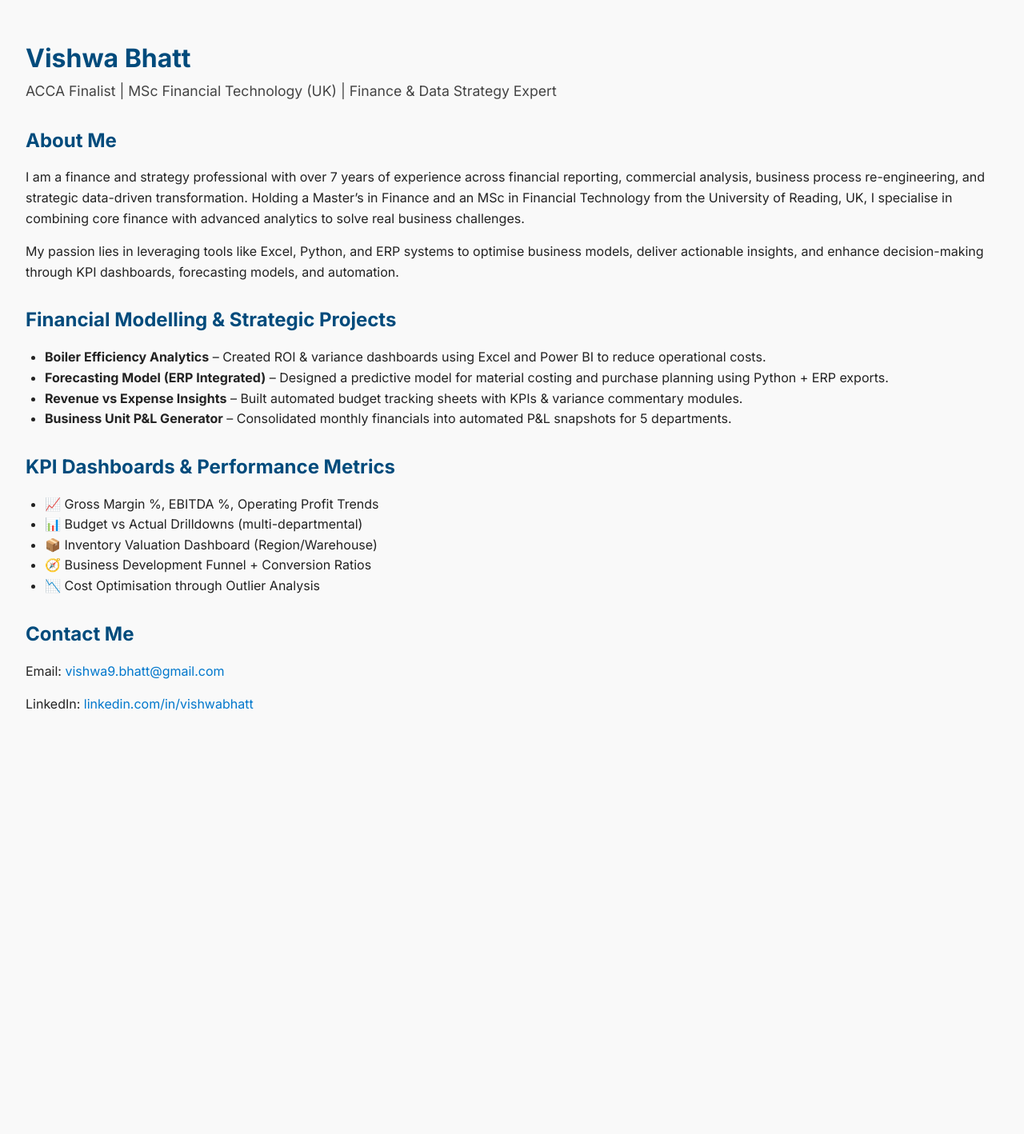
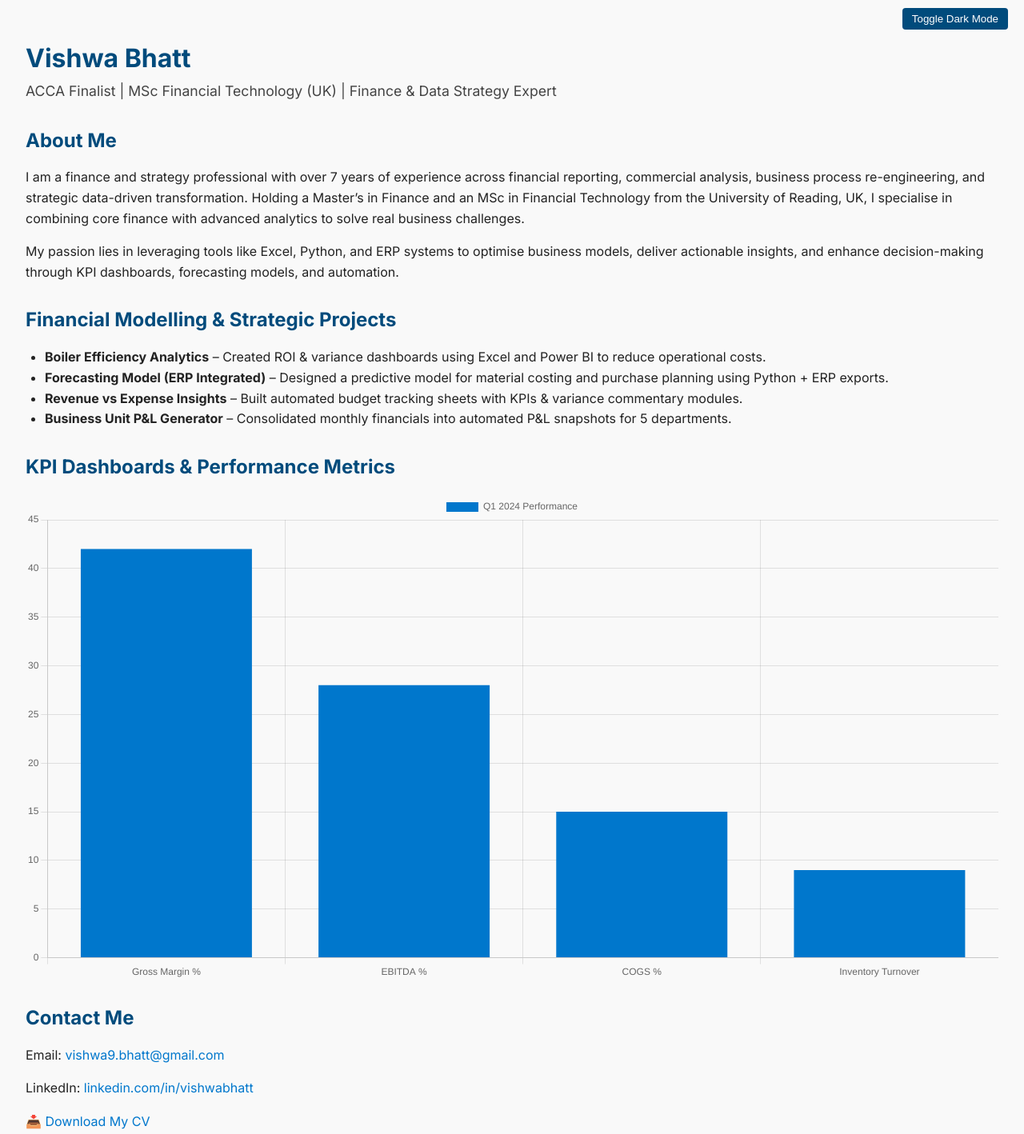
Before and after one commit to vishwa-999/VishwaBhatt-Portfolio, a plain HTML site: page index.html in a window 1280 px wide. Shown: the whole page at 80% size. Before the commit the page ends 958 px from the top, so only its background shows below. Drawn offline with nearby package versions, Linux system fonts and the light colour scheme.

Commit message:
Update layout, formatting, and contact details for professional portfolio

```diff
--- a/index.html
+++ b/index.html
@@ -5,13 +5,15 @@
   <meta name="viewport" content="width=device-width, initial-scale=1.0">
   <title>Vishwa Bhatt | Finance & Strategy Portfolio</title>
   <link href="https://fonts.googleapis.com/css2?family=Inter:wght@400;600;700&display=swap" rel="stylesheet">
+  <script src="https://cdn.jsdelivr.net/npm/chart.js"></script>
   <style>
     body {
       font-family: 'Inter', sans-serif;
       margin: 0;
       padding: 2rem;
-      background-color: #f9f9f9;
-      color: #222;
+      background-color: var(--bg-color);
+      color: var(--text-color);
+      transition: background 0.3s, color 0.3s;
     }
     h1, h2 {
       color: #004b7c;
@@ -46,9 +48,30 @@
       font-size: 1.1rem;
       margin-top: 0.5rem;
     }
+    .theme-toggle {
+      position: fixed;
+      top: 10px;
+      right: 20px;
+      padding: 6px 12px;
+      border: none;
+      cursor: pointer;
+      background-color: #004b7c;
+      color: #fff;
+      border-radius: 4px;
+    }
+    :root {
+      --bg-color: #f9f9f9;
+      --text-color: #222;
+    }
+    .dark-mode {
+      --bg-color: #121212;
+      --text-color: #eee;
+    }
   </style>
 </head>
 <body>
+
+  <button class="theme-toggle" onclick="toggleTheme()">Toggle Dark Mode</button>
 
   <h1>Vishwa Bhatt</h1>
   <p class="tagline">ACCA Finalist | MSc Financial Technology (UK) | Finance & Data Strategy Expert</p>
@@ -75,20 +98,42 @@
 
   <div class="section" id="kpi">
     <h2>KPI Dashboards & Performance Metrics</h2>
-    <ul>
-      <li>📈 Gross Margin %, EBITDA %, Operating Profit Trends</li>
-      <li>📊 Budget vs Actual Drilldowns (multi-departmental)</li>
-      <li>📦 Inventory Valuation Dashboard (Region/Warehouse)</li>
-      <li>🧭 Business Development Funnel + Conversion Ratios</li>
-      <li>📉 Cost Optimisation through Outlier Analysis</li>
-    </ul>
+    <canvas id="kpiChart" width="400" height="200"></canvas>
   </div>
 
   <div class="section contact" id="contact">
     <h2>Contact Me</h2>
     <p>Email: <a href="mailto:vishwa9.bhatt@gmail.com">vishwa9.bhatt@gmail.com</a></p>
     <p>LinkedIn: <a href="https://www.linkedin.com/in/vishwabhatt/" target="_blank">linkedin.com/in/vishwabhatt</a></p>
+    <p><a href="VishwaBhatt_CV.pdf" download>📥 Download My CV</a></p>
   </div>
+
+  <script>
+    const ctx = document.getElementById('kpiChart');
+    new Chart(ctx, {
+      type: 'bar',
+      data: {
+        labels: ['Gross Margin %', 'EBITDA %', 'COGS %', 'Inventory Turnover'],
+        datasets: [{
+          label: 'Q1 2024 Performance',
+          data: [42, 28, 15, 9],
+          backgroundColor: '#0077cc'
+        }]
+      },
+      options: {
+        responsive: true,
+        scales: {
+          y: {
+            beginAtZero: true
+          }
+        }
+      }
+    });
+
+    function toggleTheme() {
+      document.body.classList.toggle('dark-mode');
+    }
+  </script>
 
 </body>
 </html>
```
